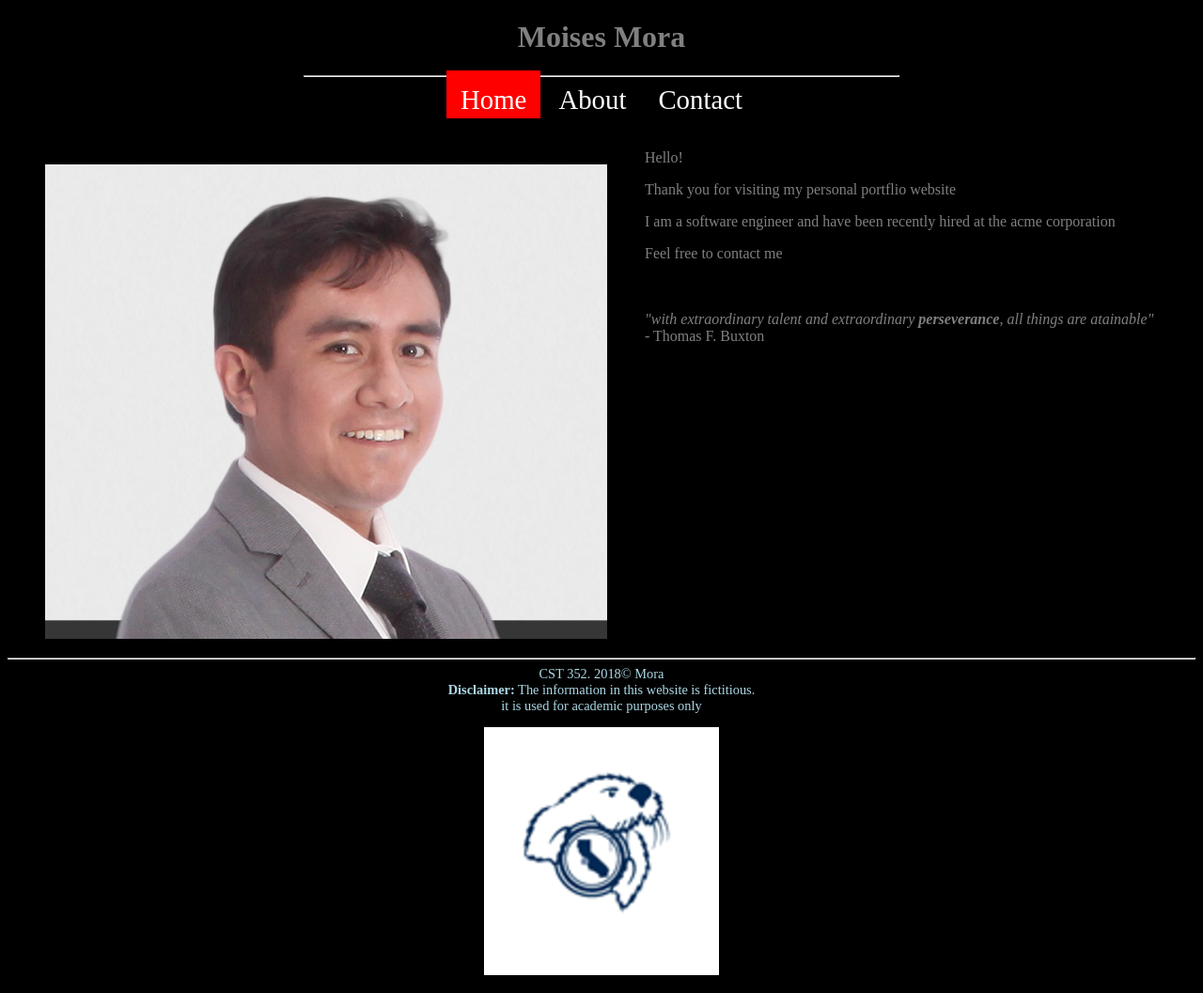
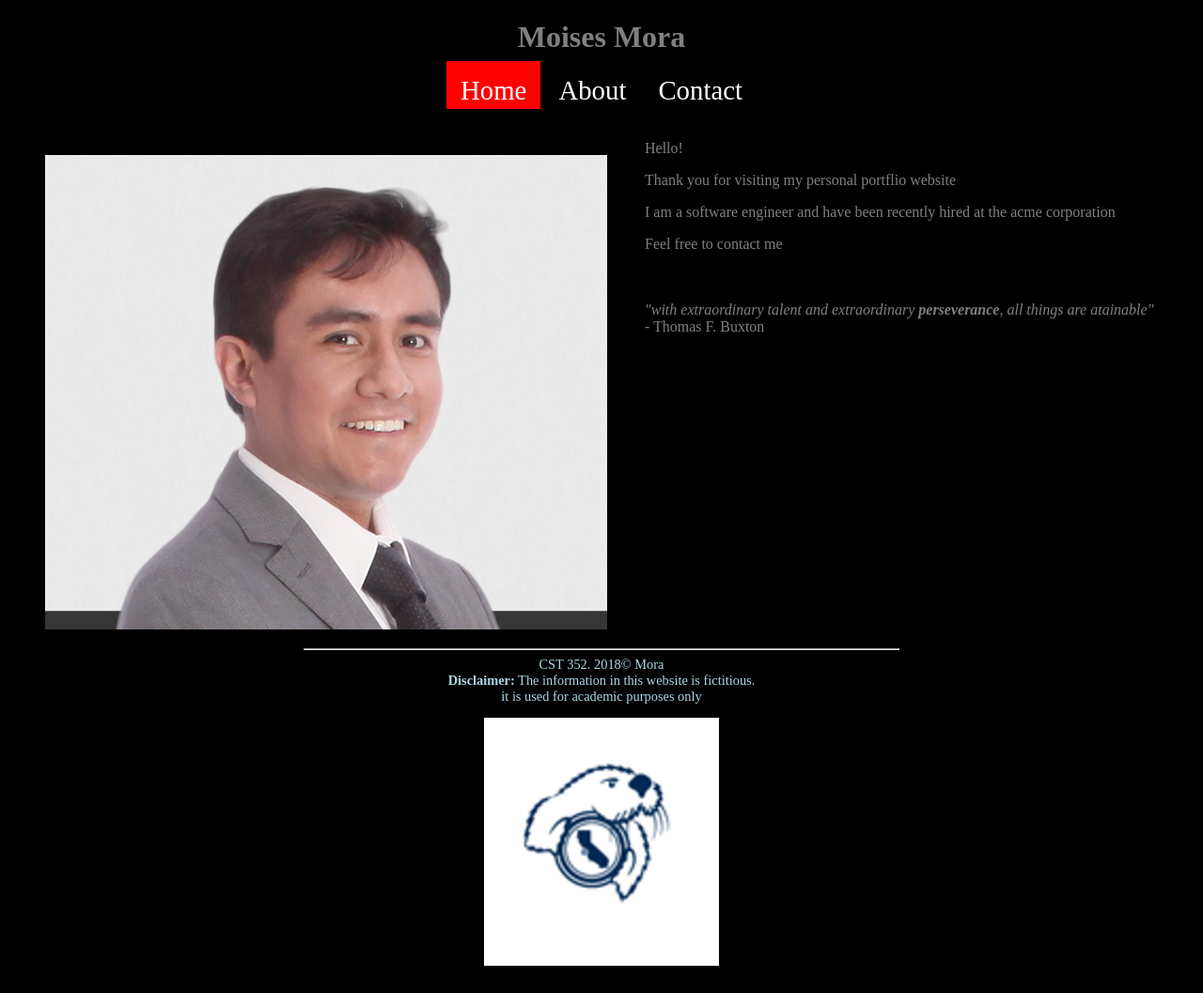
Before and after one commit to momorajr/cst352, a PHP site: page /labs/lab1/index.html in a window 1280 px wide. Shown: the whole page at 94% size. After the commit the page ends 1028 px from the top, so only its background shows below. Run offline with PHP 8.4, Linux system fonts and the light colour scheme.

Commit message:
revision 1.2 for lab1

```diff
--- a/labs/lab1/css/styles.css
+++ b/labs/lab1/css/styles.css
@@ -63,3 +63,6 @@ ul {
     padding-top: 50px;
     border: 1px solid red;
 }
+hr {
+    width: 50%;
+}
--- a/labs/lab1/index.html
+++ b/labs/lab1/index.html
@@ -16,11 +16,11 @@ comments can span multiple lines
 </head>
 
 <body>
-    <header>
-         <h1>Moises Mora</h1>
-    <header>
+        <header>
+             <h1>Moises Mora</h1>
+        </header>
+
     <nav>
-        <hr width="50%" />
         <a class="active" href="index.html">Home</a>
         <a href="about.html">About</a>
         <a href="contact.html">Contact</a>
@@ -59,9 +59,6 @@ comments can span multiple lines
         </figure>
 
     </footer>
-
-
-
 </body>
 
 
```
